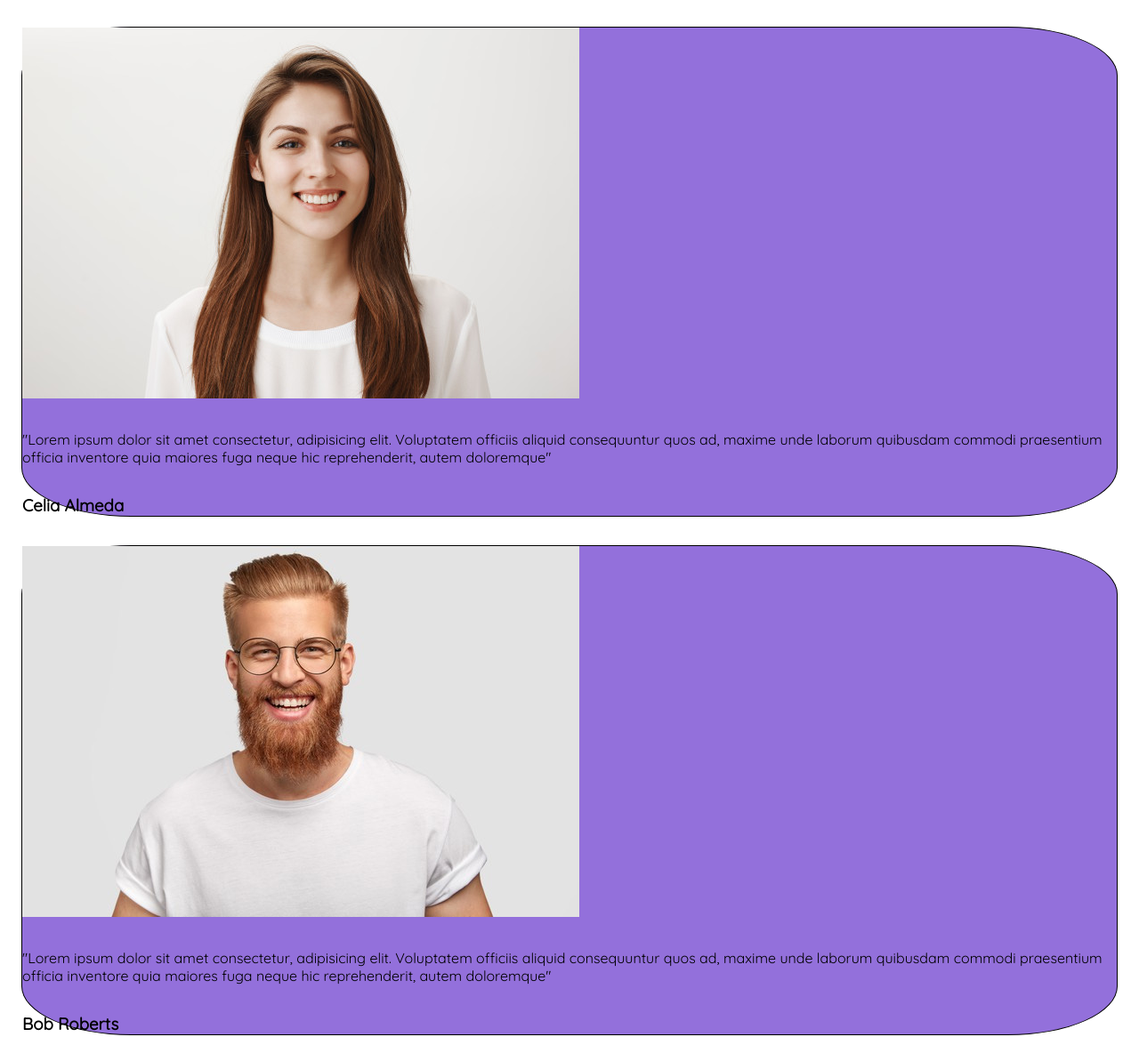
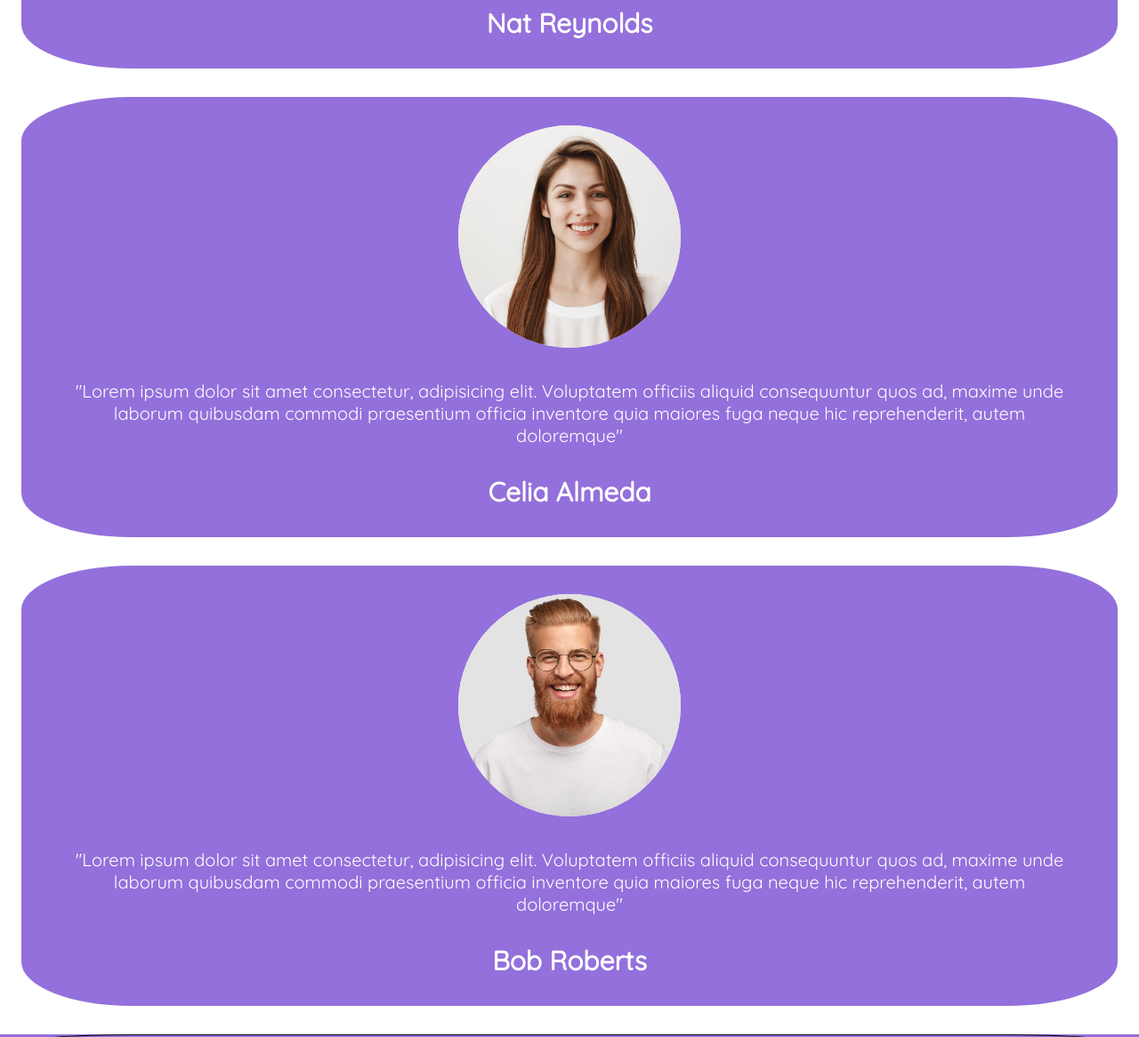
Before and after one commit to RobertoScarci/htmlcss-responsive-layout, a plain HTML site: page index.html in a window 1280 px wide. Shown: the part 6974-8140 px from the top of the page at 89% size. Drawn offline with Linux system fonts and the light colour scheme.

Commit message:
rifinitura testimonials

```diff
--- a/index.html
+++ b/index.html
@@ -130,13 +130,17 @@
                     <p>"Lorem ipsum dolor sit amet consectetur, adipisicing elit. Voluptatem officiis aliquid consequuntur quos ad, maxime unde laborum quibusdam commodi praesentium officia inventore quia maiores fuga neque hic reprehenderit, autem doloremque"</p>
                     <h3>Nat Reynolds</h3>
                </div>
-               <div class="testimonials">
-                   <img src="./img/testimonial2.jpg" alt="second testimonial">
+               <div class="testimonials center">
+                    <div class="image-id">
+                        <img src="./img/testimonial2.jpg" alt="second testimonial">
+                    </div>
                     <p>"Lorem ipsum dolor sit amet consectetur, adipisicing elit. Voluptatem officiis aliquid consequuntur quos ad, maxime unde laborum quibusdam commodi praesentium officia inventore quia maiores fuga neque hic reprehenderit, autem doloremque"</p>
                     <h3>Celia Almeda</h3>
                </div>
-               <div class="testimonials">
-                   <img src="./img/testimonial3.jpg" alt="last testimonial">
+               <div class="testimonials center">
+                    <div class="image-id">
+                        <img src="./img/testimonial3.jpg" alt="last testimonial">
+                    </div>
                     <p>"Lorem ipsum dolor sit amet consectetur, adipisicing elit. Voluptatem officiis aliquid consequuntur quos ad, maxime unde laborum quibusdam commodi praesentium officia inventore quia maiores fuga neque hic reprehenderit, autem doloremque"</p>
                     <h3>Bob Roberts</h3>
                </div>
--- a/style/style.css
+++ b/style/style.css
@@ -151,7 +151,6 @@ header i{
 .testimonials{
     width: 100%;
     background-color: mediumpurple;
-    border: 1px solid black;
     border-radius: 10%;
     margin-top: 2rem;
 }
@@ -189,7 +188,20 @@ header i{
     font-size: 20px;
 }
 
-.testimonials
+.testimonials h3,
+.testimonials p{
+    color: white;
+    margin: 0 3rem;
+}
+
+.testimonials p{
+    font-size: 20px;
+}
+
+.testimonials h3{
+    font-size: 30px;
+    padding-bottom: 2rem;
+}
 /* Benefits */
 .title{
     width: 100%;
```
